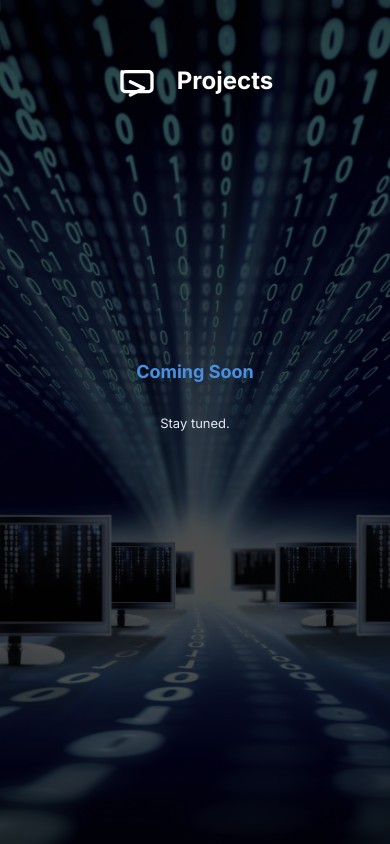
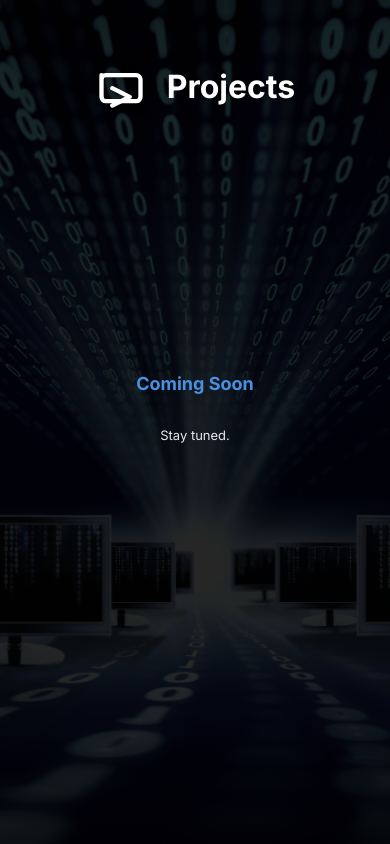
Before and after one commit to adrianoalbert/albertwebsite, a Next.js app: page /projects in a window 390 px wide. Built offline with nearby package versions, Linux system fonts and the light colour scheme.

Commit message:
Fix projects page header sizing on mobile

```diff
--- a/src/app/projects/page.tsx
+++ b/src/app/projects/page.tsx
@@ -1,43 +1,25 @@
+import styles from '../styles/Card.module.css'
+
 export default async function ProjectsPage() {
   // Projects directory doesn't exist, so we'll show a coming soon page
   const projects = []
 
   return (
-    <div style={{
-      position: 'relative',
-      minHeight: '100vh',
-      width: '100%',
-      backgroundImage: 'url(/bg-tech-2.jpg)',
-      backgroundSize: 'cover',
-      backgroundPosition: 'center',
-      color: 'white'
-    }}>
-      <div style={{
-        position: 'absolute',
-        top: 0,
-        left: 0,
-        right: 0,
-        bottom: 0,
-        backgroundColor: 'rgba(0, 0, 0, 0.7)'
-      }}></div>
-      <div style={{
-        position: 'relative',
-        zIndex: 1,
-        maxWidth: '1200px',
-        margin: '0 auto',
-        padding: '60px 20px'
-      }}>
-        <div className="page-header">
+    <div className={styles.container}>
+      <div className={styles.overlay} style={{ background: 'linear-gradient(to bottom, rgba(0,0,0,0.85), rgba(0,0,0,0.85))' }}></div>
+      <div className={styles.content}>
+        <div className={styles.header}>
           <svg
             xmlns="http://www.w3.org/2000/svg"
-            width="40"
-            height="40"
+            width="52"
+            height="52"
             viewBox="0 0 24 24"
             fill="none"
             stroke="currentColor"
             strokeWidth="2"
             strokeLinecap="round"
             strokeLinejoin="round"
+            className={styles.headerIcon}
           >
             <path d="M3 7v10a2 2 0 0 0 2 2h14a2 2 0 0 0 2-2V9a2 2 0 0 0-2-2H5a2 2 0 0 0-2 2z"/>
             <path d="M8 21l8-4-8-4"/>
```
